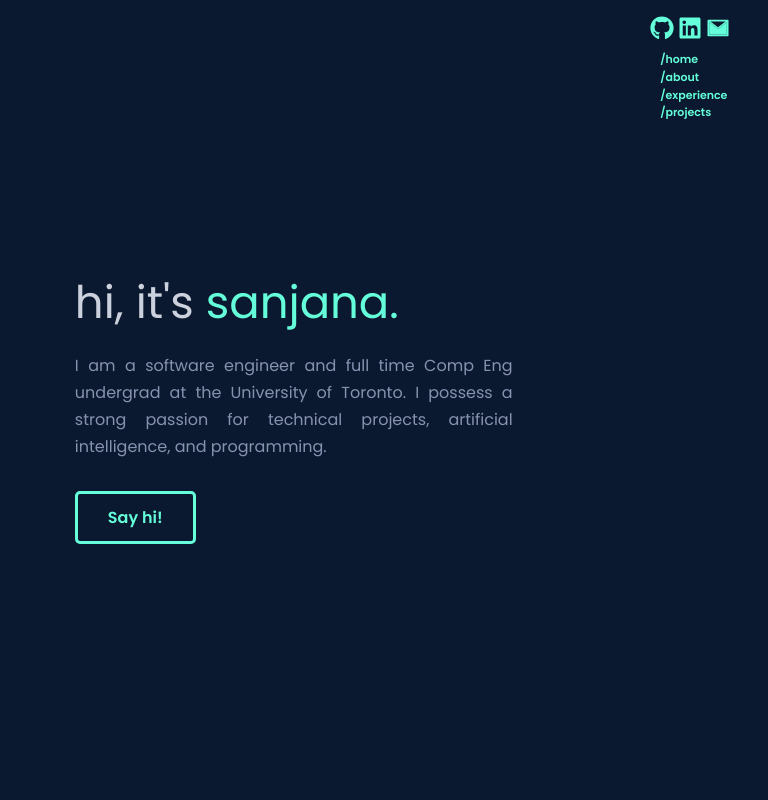
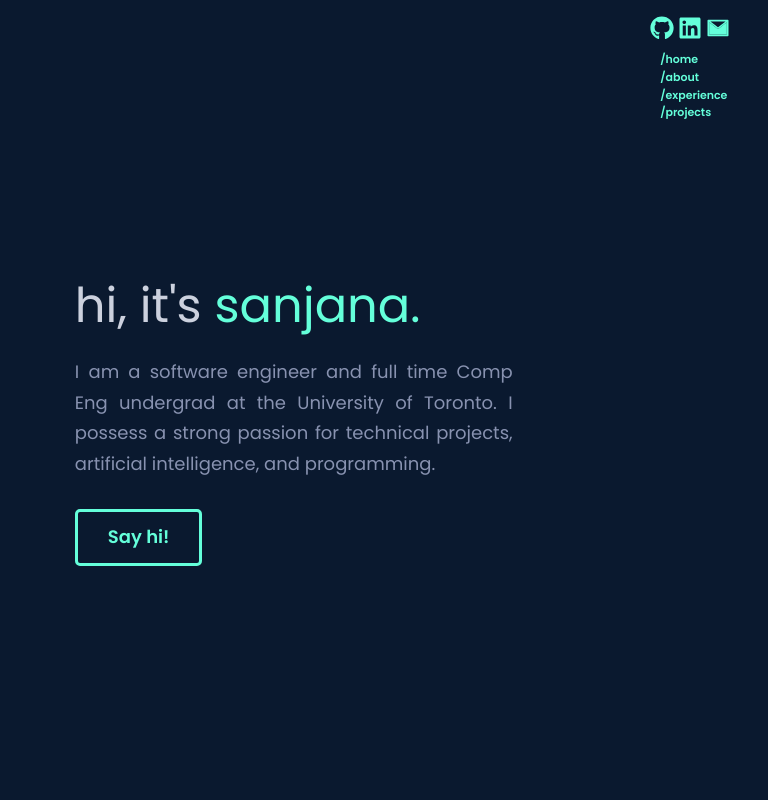
Before and after one commit to sanjana-d/sanjanas-website, a React (Create React App) app in the folder portfolio-1 2/: page / in a window 768 px wide. Shown: the top 800 px of the page. Built offline with nearby package versions, Linux system fonts and the light colour scheme.

Commit message:
Add files via upload

```diff
--- a/portfolio-1 2/src/components/header/header.css
+++ b/portfolio-1 2/src/components/header/header.css
@@ -124,7 +124,7 @@ b{
     .header-body{
         font-family: 'Poppins', sans-serif;
         color: var(--color-text);
-        font-size: 12px;
+        font-size: 14px;
         max-width: 65%;
         padding-top: 10px;
         padding-bottom: 30px;
@@ -133,7 +133,7 @@ b{
     }
 
     .header-button {
-        font-size: 12px;
+        font-size: 14px;
         font-family: 'Poppins', sans-serif;
         color: var(--color-text-green);
         font-weight: bolder;
@@ -163,25 +163,25 @@ b{
         color: var(--color-text-lightest);
         padding-left: 5%;
         text-align: left;
-        font-size: 35px;
+        font-size: 38px;
         margin-top: 35px;
     }
 
     .header-title {
         font-family: 'Poppins', sans-serif;
-        font-size: 45px;
+        font-size: 48px;
     }
 
     .header-name {
         font-family: 'Poppins', sans-serif;
         color: var(--color-text-green);
-        font-size: 45px;
+        font-size: 48px;
     }
 
     .header-body{
         font-family: 'Poppins', sans-serif;
         color: var(--color-text);
-        font-size: 16px;
+        font-size: 18px;
         max-width: 65%;
         padding-top: 10px;
         padding-bottom: 30px;
@@ -190,7 +190,7 @@ b{
     }
 
     .header-button {
-        font-size: 16px;
+        font-size: 18px;
         font-family: 'Poppins', sans-serif;
         color: var(--color-text-green);
         font-weight: bolder;
```
